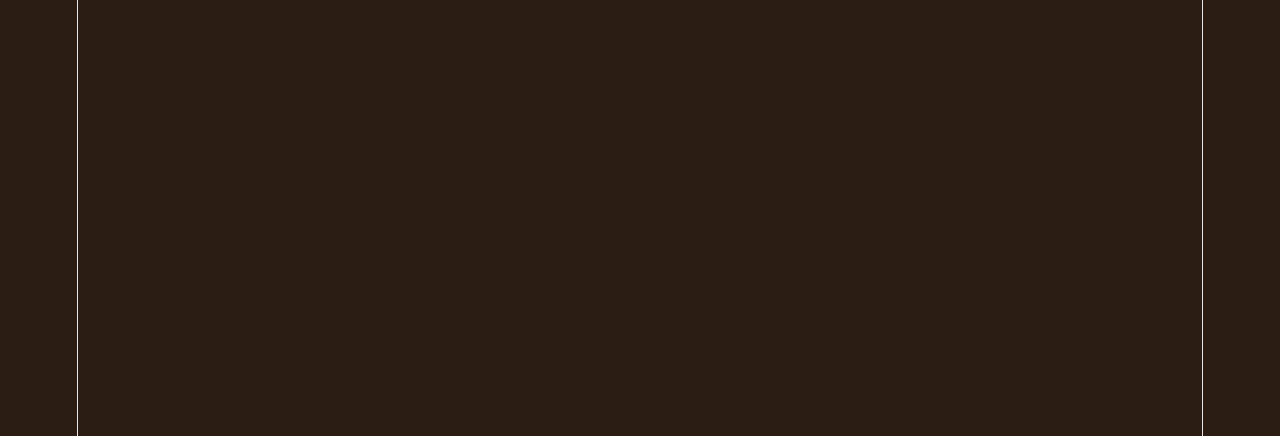
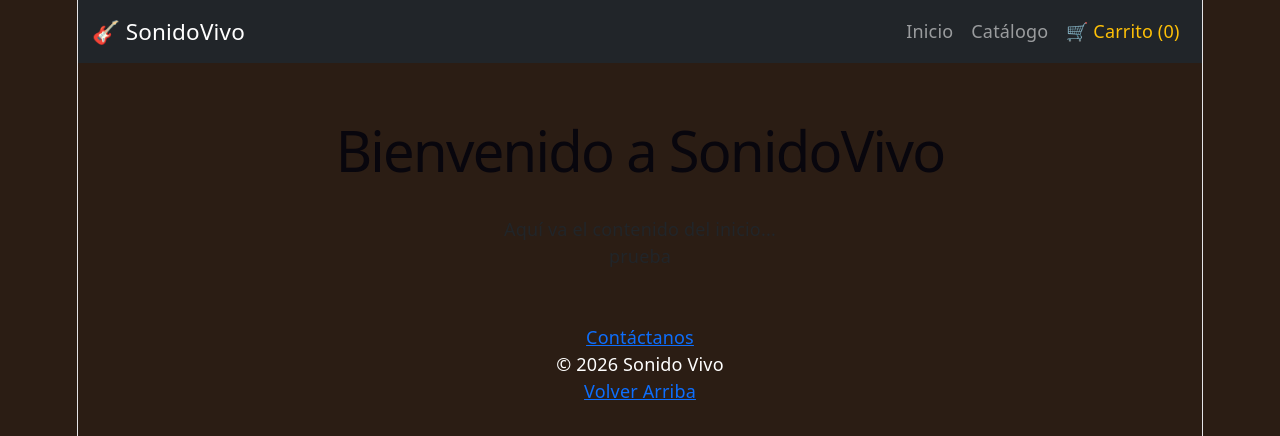
Before and after one commit to Fabi-Hodi/sonidoVivoV2, a React (Vite) app: page / in a window 1280 px wide. Before the commit this address had no page. Shown: the top 436 px of the page. Built offline with nearby package versions, Linux system fonts and the light colour scheme.

Commit message:
corregido errores de importacion y agregadola prueba del footer y el navbar a inicio

```diff
--- a/src/App.css
+++ b/src/App.css
@@ -8,3 +8,21 @@ body {
   border-color: #edb040 !important;
   color: #000000 !important;
 }
+
+
+
+
+
+
+
+
+
+
+
+.footer {
+  background: #2B1D14;
+  color: white;
+  text-align: center;
+  padding: 14px;
+  margin-top: 40px;
+}
--- a/src/App.jsx
+++ b/src/App.jsx
@@ -11,7 +11,7 @@ function App() {
     return (
     <BrowserRouter>
       <Routes>
-        <Route path="/Inicio" element={<Inicio />} />
+        <Route path="/" element={<Inicio />} />
         <Route path="/login" element={<Login />} />
         <Route path="/Catalogo" element={<Catalogo />} />
 
--- a/src/components/organisms/Footer.jsx
+++ b/src/components/organisms/Footer.jsx
@@ -0,0 +1,11 @@
+function Footer() {
+    return (
+        <footer className="footer">
+        <a href="">Contáctanos</a>
+        <p>© 2026 Sonido Vivo </p>
+        <a href="">Volver Arriba</a>
+    </footer>
+    );
+}
+
+export default Footer;
--- a/src/components/templates/PlantillaPublica.jsx
+++ b/src/components/templates/PlantillaPublica.jsx
@@ -1,6 +1,6 @@
 import { useNavigate } from 'react-router-dom'
-import { Navbar } from '../../organisms/Navbar/Navbar'
-import { Footer } from '../../organisms/Footer/Footer'
+import  NavBar  from '../organisms/Navbar'
+import  Footer  from '../organisms/Footer'
 
 
 export function PlantillaPublica(props) {
@@ -9,8 +9,7 @@ export function PlantillaPublica(props) {
 
   return (
     <>
-      <Navbar
-        categorias={categorias}
+      <NavBar
         onNavegar={navigate}
         onBuscar={(texto) => navigate(`/buscar/${encodeURIComponent(texto)}`)}
       />
--- a/src/pages/Inicio.jsx
+++ b/src/pages/Inicio.jsx
@@ -4,10 +4,13 @@ import { PlantillaPublica } from "../components/templates/PlantillaPublica";
 function Inicio(props){
     return(
         <PlantillaPublica>
-            <NavBar/>
+           <div className="container mt-5">
+                <h1>Bienvenido a SonidoVivo</h1>
+                <p>Aquí va el contenido del inicio...</p>
+            </div>
 
 
-            <Footer/>
+            <label>prueba</label>
         </PlantillaPublica>
     );
 }
```
